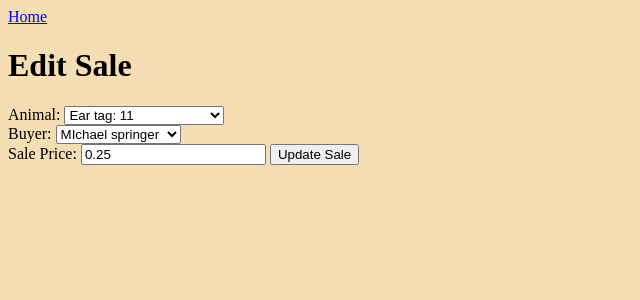
After one commit to nicknspringer/AuctionCommityTracker, a Flask app: page /saleList/edit/1 in a window 1280 px wide. The commit adds this page. Shown: the top 300 px of the page, without its empty margins (0-640 px from the left). Run offline with Flask 2, Linux system fonts and the light colour scheme; data comes from the database, SQL or seed files in the repository; both versions use the stored data as it was after the commit.

Commit message:
WIP need to verrify fields working

```diff
--- a/app.py
+++ b/app.py
@@ -103,6 +103,24 @@ def buyer_list():
         buyers = Buyer.query.order_by(Buyer.fName).all()
         return render_template("buyerList.html", buyers=buyers)
 
+@app.route("/buyerList/edit/<int:buyer_id>", methods=["POST", "GET"])
+def edit_buyer(buyer_id):
+    buyer = Buyer.query.get_or_404(buyer_id)
+    if request.method == "POST":
+        buyer.fName = request.form["fName"]
+        buyer.lName = request.form["lName"]
+        buyer.phone = request.form["phone"]
+        buyer.address = request.form["address"]
+        try:
+            db.session.commit()
+            return redirect("/buyerList")
+        except Exception as e:
+            db.session.rollback()
+            print(f"Error updating buyer: {e}")
+            return f"ERROR: {e}"
+    else:
+        return render_template("editBuyer.html", buyer=buyer)
+
 @app.route("/clubList", methods=["GET", "POST"])
 def club_list():
     if request.method == "POST":
@@ -119,6 +137,21 @@ def club_list():
     else:
         clubs = Club.query.order_by(Club.name).all()
         return render_template("clubList.html", clubs=clubs)
+
+@app.route("/clubList/edit/<int:club_id>", methods=["POST", "GET"])
+def edit_club(club_id):
+    club = Club.query.get_or_404(club_id)
+    if request.method == "POST":
+        club.name = request.form["name"]
+        try:
+            db.session.commit()
+            return redirect("/clubList")
+        except Exception as e:
+            db.session.rollback()
+            print(f"Error updating club: {e}")
+            return f"ERROR: {e}"
+    else:
+        return render_template("editClub.html", club=club)
 
 @app.route("/exhibitorList", methods=["GET", "POST"])
 def exhibitor_list():
@@ -140,6 +173,25 @@ def exhibitor_list():
         exhibitors = Exhibitor.query.order_by(Exhibitor.fName).all()
         clubs = Club.query.order_by(Club.name).all()
         return render_template("exhibitorList.html", exhibitors=exhibitors, clubs=clubs)
+
+@app.route("/exhibitorList/edit/<int:exhibitor_id>", methods=["POST", "GET"])
+def edit_exhibitor(exhibitor_id):
+    exhibitor = Exhibitor.query.get_or_404(exhibitor_id)
+    if request.method == "POST":
+        exhibitor.fName = request.form["fName"]
+        exhibitor.lName = request.form["lName"]
+        exhibitor.address = request.form["address"]
+        exhibitor.club_id = request.form["club_id"]
+        try:
+            db.session.commit()
+            return redirect("/exhibitorList")
+        except Exception as e:
+            db.session.rollback()
+            print(f"Error updating exhibitor: {e}")
+            return f"ERROR: {e}"
+    else:
+        clubs = Club.query.order_by(Club.name).all()
+        return render_template("editExhibitor.html", exhibitor=exhibitor, clubs=clubs)
 
 @app.route("/animalList", methods=["GET", "POST"])
 def animal_list():
@@ -165,6 +217,28 @@ def animal_list():
         exhibitors = Exhibitor.query.order_by(Exhibitor.fName).all()
         return render_template("animalList.html", animals=animals, exhibitors=exhibitors)
 
+@app.route("/animalList/edit/<int:animal_id>", methods=["POST", "GET"])
+def edit_animal(animal_id):
+    animal = Animal.query.get_or_404(animal_id)
+    if request.method == "POST":
+        animal.ear_tag_number = request.form["Ear_Tag_No"]
+        animal.name = request.form["name"]
+        animal.species = request.form["species"]
+        animal.weight = request.form["weight"]
+        animal.exhibitor_id = request.form["exhibitor_id"]
+        animal.packer = request.form["packer"]
+        animal.kill_plant = request.form["kill_plant"]
+        try:
+            db.session.commit()
+            return redirect("/animalList")
+        except Exception as e:
+            db.session.rollback()
+            print(f"Error updating animal: {e}")
+            return f"ERROR: {e}"
+    else:
+        exhibitors = Exhibitor.query.order_by(Exhibitor.fName).all()
+        return render_template("editAnimal.html", animal=animal, exhibitors=exhibitors)
+
 @app.route("/saleList", methods=["GET", "POST"])
 def sale_list():
     if request.method == "POST":
@@ -187,6 +261,26 @@ def sale_list():
         exhibitors = Exhibitor.query.order_by(Exhibitor.fName).all()
         return render_template("saleList.html", sales=sales, animals=animals, buyers=buyers, exhibitors=exhibitors)
 
+@app.route("/saleList/edit/<int:sale_id>", methods=["POST", "GET"])
+def edit_sale(sale_id):
+    sale = Sale.query.get_or_404(sale_id)
+    if request.method == "POST":
+        sale.animal_id = request.form["animal_id"]
+        sale.buyer_id = request.form["buyer_id"]
+        sale.sale_price = request.form["price"]
+        try:
+            db.session.commit()
+            return redirect("/saleList")
+        except Exception as e:
+            db.session.rollback()
+            print(f"Error updating sale: {e}")
+            return f"ERROR: {e}"
+    else:
+        animals = Animal.query.order_by(Animal.ear_tag_number).all()
+        buyers = Buyer.query.order_by(Buyer.fName).all()
+        exhibitors = Exhibitor.query.order_by(Exhibitor.fName).all()
+        return render_template("editSale.html", sale=sale, animals=animals, buyers=buyers, exhibitors=exhibitors)
+
 @app.route("/addonList", methods=["GET", "POST"])
 def addon_list():
     if request.method == "POST":
@@ -208,6 +302,25 @@ def addon_list():
         exhibitors = Exhibitor.query.order_by(Exhibitor.fName).all()
         return render_template("addonList.html", addons=addons, buyers=buyers, exhibitors=exhibitors)
 
+@app.route("/addonList/edit/<int:addon_id>", methods=["POST", "GET"])
+def edit_addon(addon_id):
+    addon = Addon.query.get_or_404(addon_id)
+    if request.method == "POST":
+        addon.buyer_id = request.form["buyer_id"]
+        addon.exhibitor_id = request.form["exhibitor_id"]
+        addon.price = request.form["price"]
+        try:
+            db.session.commit()
+            return redirect("/addonList")
+        except Exception as e:
+            db.session.rollback()
+            print(f"Error updating addon: {e}")
+            return f"ERROR: {e}"
+    else:
+        buyers = Buyer.query.order_by(Buyer.fName).all()
+        exhibitors = Exhibitor.query.order_by(Exhibitor.fName).all()
+        return render_template("editAddon.html", addon=addon, buyers=buyers, exhibitors=exhibitors)
+
 if __name__ == "__main__":
     with app.app_context():
         db.create_all()
--- a/templates/addonList.html
+++ b/templates/addonList.html
@@ -27,12 +27,16 @@
             <th>Buyer</th>
             <th>Exhibitor</th>
             <th>Price</th>
+            <th>Actions</th>
         </tr>
         {% for addon in addons %}
         <tr>
             <td>{{ addon.buyer.fName }} {{ addon.buyer.lName }}</td>
             <td>{{ addon.exhibitor.fName }} {{ addon.exhibitor.lName }}</td>
             <td>${{ addon.price }}</td>
+            <td>
+                <a href="{{ url_for('edit_addon', addon_id=addon.id) }}">Edit</a>
+            </td>
         </tr>
         {% endfor %}
     </table>
--- a/templates/animalList.html
+++ b/templates/animalList.html
@@ -29,6 +29,7 @@
             <th>Weight</th>
             <th>Packer</th>
             <th>Kill Plant</th>
+            <th>Actions</th>
         </tr>
         {% for animal in animals %}
         <tr>
@@ -39,6 +40,9 @@
             <td>{{ animal.weight }}</td>
             <td>{{ animal.packer }}</td>
             <td>{{ animal.kill_plant }}</td>
+            <td>
+                <a href="/animalList/edit/{{ animal.id }}">Edit</a>
+            </td>
         </tr>
         {% endfor %}
     </table>
--- a/templates/buyerList.html
+++ b/templates/buyerList.html
@@ -19,6 +19,7 @@
             <th>Last Name</th>
             <th>Phone</th>
             <th>Address</th>
+            <th>Actions</th>
         </tr>
         {% for buyer in buyers %}
         <tr>
@@ -26,6 +27,9 @@
             <td>{{ buyer.lName }}</td>
             <td>{{ buyer.phone }}</td>
             <td>{{ buyer.address }}</td>
+            <td>
+                <a href="/buyerList/edit/{{ buyer.id }}">Edit</a>
+            </td>
         </tr>
         {% endfor %}
     </table>
--- a/templates/clubList.html
+++ b/templates/clubList.html
@@ -13,10 +13,14 @@
     <table>
         <tr>
             <th>Name</th>
+            <th>Actions</th>
         </tr>
         {% for club in clubs %}
         <tr>
             <td>{{ club.name }}</td>
+            <td>
+                <a href="/clubList/edit/{{ club.id }}">Edit</a>
+            </td>
         </tr>
         {% endfor %}
     </table>
--- /dev/null
+++ b/templates/editSale.html
@@ -0,0 +1,35 @@
+{% extends "base.html" %}
+
+{% block head %}
+    <title>Edit Sale</title>
+{% endblock %}
+
+{% block body %}
+    <h1>Edit Sale</h1>
+    <form actions="editSale/{{ sale.id }}" method="POST">
+        <label for="animal_id">Animal:</label>
+        <select name="animal_id" required>
+            <option value="" disabled>Select an animal</option>
+            {% for animal in animals %}
+            <option value="{{ animal.id }}">Ear tag: {{animal.ear_tag_number}}</option>
+            <option disabled>{{ animal.species }}</option>
+            <option disabled>Exhibitor: {{animal.exhibitor.fName}} {{animal.exhibitor.lName}}</option>
+            <hr>
+            {% endfor %}
+        </select>
+        <br>
+        <label for="buyer_id">Buyer:</label>
+        <select name="buyer_id" required>
+            <option value="" disabled>Select a buyer</option>
+            {% for buyer in buyers %}
+            <option value="{{ buyer.id }}" {% if buyer.id == sale.buyer_id %}selected{% endif %}>
+                {{ buyer.fName }} {{ buyer.lName }}
+            </option>
+            {% endfor %}
+        </select>
+        <br>
+        <label for="price">Sale Price:</label>
+        <input type="number" step="0.01" name="price" placeholder="Sale Price" value="{{ sale.sale_price }}" required>
+        <input type="submit" value="Update Sale">
+    </form>
+{% endblock %}
--- a/templates/exhibitorList.html
+++ b/templates/exhibitorList.html
@@ -26,6 +26,7 @@
             <th>Phone</th>
             <th>Address</th>
             <th>Club</th>
+            <th>Actions</th>
         </tr>
         {% for exhibitor in exhibitors %}
         <tr>
@@ -34,6 +35,9 @@
             <td>{{ exhibitor.phone }}</td>
             <td>{{ exhibitor.address }}</td>
             <td>{{ exhibitor.club.name }}</td>
+            <td>
+                <a href="/exhibitorList/edit/{{ exhibitor.id }}">Edit</a>
+            </td>
         </tr>
         {% endfor %}
     </table>
```
Also changed, not shown: templates/editAddon.html (added, +30 -0 lines), templates/editAnimal.html (added, +39 -0 lines), templates/editBuyer.html (added, +24 -0 lines), templates/editClub.html (added, +15 -0 lines), templates/editExhibitor.html (added, +29 -0 lines), templates/saleList.html (+8 -1 lines), auction.db.
